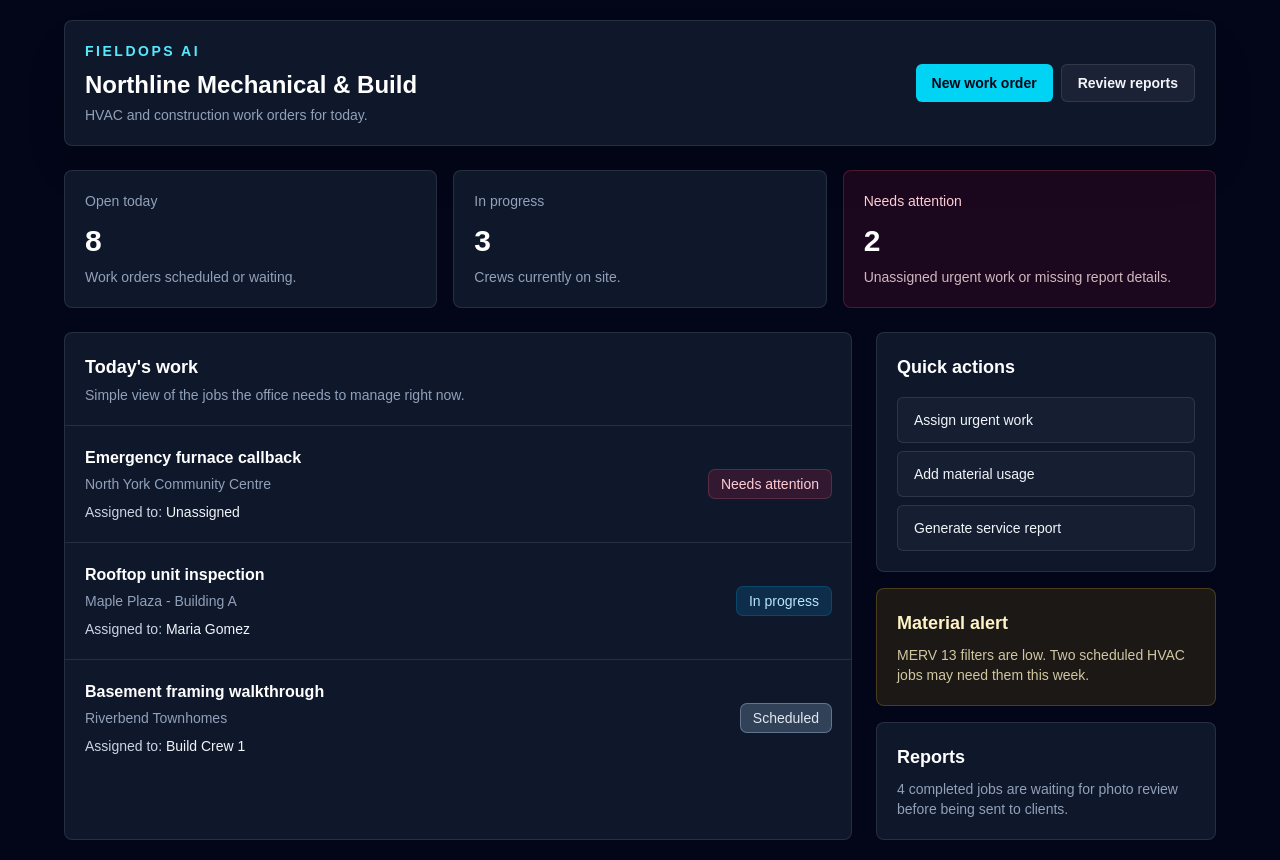
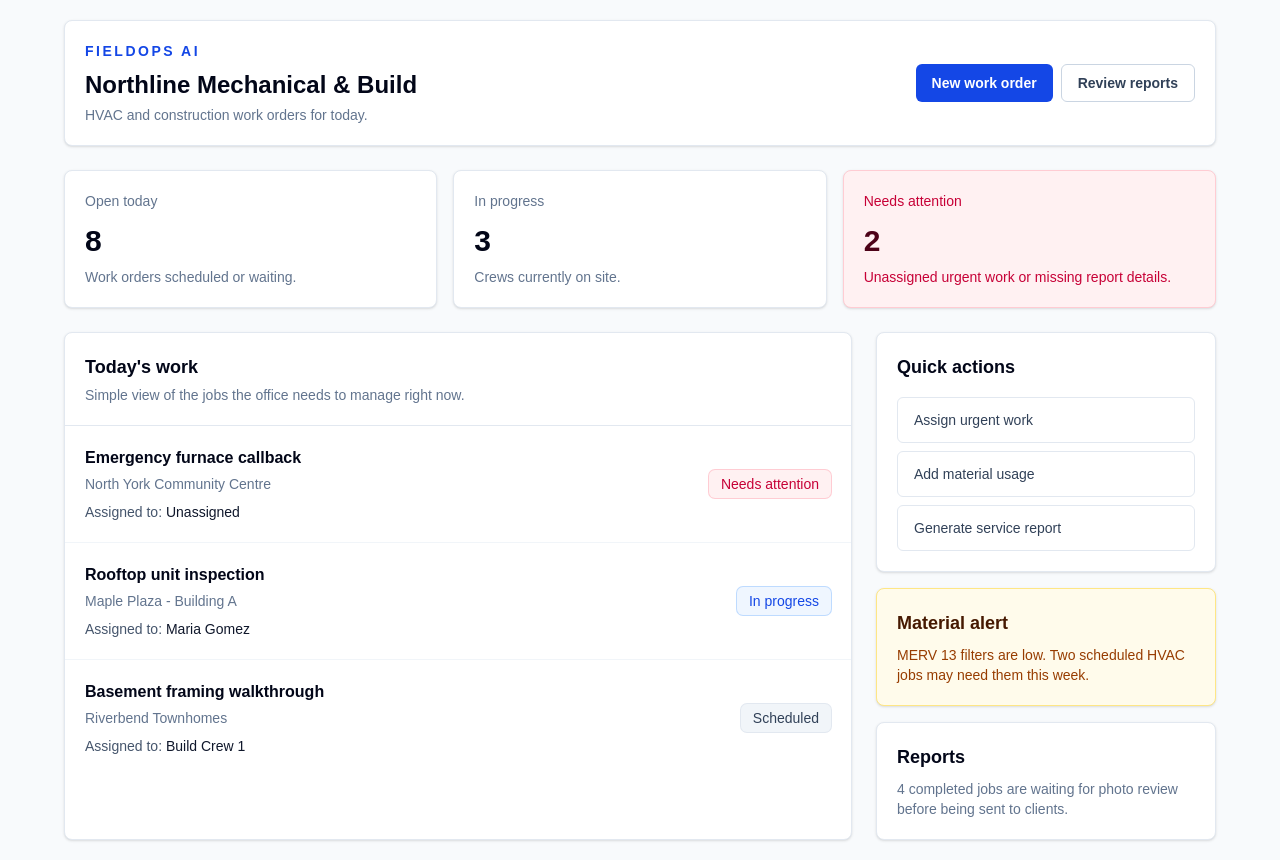
Before and after one commit to JuanBallesterosDev/BuildDispatch, a Next.js app: page / in a window 1280 px wide. Built offline with nearby package versions, Linux system fonts and the light colour scheme.

Commit message:
Set light theme as product default

```diff
--- a/src/app/page.tsx
+++ b/src/app/page.tsx
@@ -4,47 +4,47 @@ const workOrders = [
     customer: "North York Community Centre",
     assignedTo: "Unassigned",
     status: "Needs attention",
-    statusClass: "bg-rose-500/15 text-rose-200 ring-1 ring-rose-400/30",
+    statusClass: "bg-rose-50 text-rose-700 ring-1 ring-rose-200",
   },
   {
     title: "Rooftop unit inspection",
     customer: "Maple Plaza - Building A",
     assignedTo: "Maria Gomez",
     status: "In progress",
-    statusClass: "bg-sky-500/15 text-sky-200 ring-1 ring-sky-400/30",
+    statusClass: "bg-blue-50 text-blue-700 ring-1 ring-blue-200",
   },
   {
     title: "Basement framing walkthrough",
     customer: "Riverbend Townhomes",
     assignedTo: "Build Crew 1",
     status: "Scheduled",
-    statusClass: "bg-slate-700 text-slate-200 ring-1 ring-slate-500",
+    statusClass: "bg-slate-100 text-slate-700 ring-1 ring-slate-200",
   },
 ];
 
 export default function Home() {
   return (
-    <main className="min-h-screen bg-slate-950 px-4 py-5 text-slate-100 sm:px-6 lg:px-8">
+    <main className="min-h-screen bg-slate-50 px-4 py-5 text-slate-950 sm:px-6 lg:px-8">
       <section className="mx-auto max-w-6xl">
-        <header className="mb-6 rounded-lg border border-white/10 bg-slate-900 p-5 shadow-2xl shadow-black/20">
+        <header className="mb-6 rounded-lg border border-slate-200 bg-white p-5 shadow-sm">
           <div className="flex flex-col gap-4 lg:flex-row lg:items-center lg:justify-between">
             <div>
-              <p className="text-sm font-semibold uppercase tracking-[0.18em] text-cyan-300">
+              <p className="text-sm font-semibold uppercase tracking-[0.18em] text-blue-700">
                 FieldOps AI
               </p>
-              <h1 className="mt-2 text-2xl font-semibold text-white">
+              <h1 className="mt-2 text-2xl font-semibold text-slate-950">
                 Northline Mechanical & Build
               </h1>
-              <p className="mt-1 text-sm text-slate-400">
+              <p className="mt-1 text-sm text-slate-500">
                 HVAC and construction work orders for today.
               </p>
             </div>
 
             <div className="flex flex-wrap gap-2">
-              <button className="rounded-md bg-cyan-400 px-4 py-2 text-sm font-semibold text-slate-950 hover:bg-cyan-300">
+              <button className="rounded-md bg-blue-700 px-4 py-2 text-sm font-semibold text-white hover:bg-blue-800">
                 New work order
               </button>
-              <button className="rounded-md border border-white/10 bg-white/5 px-4 py-2 text-sm font-semibold text-slate-100 hover:bg-white/10">
+              <button className="rounded-md border border-slate-300 bg-white px-4 py-2 text-sm font-semibold text-slate-700 hover:bg-slate-50">
                 Review reports
               </button>
             </div>
@@ -52,58 +52,60 @@ export default function Home() {
         </header>
 
         <section className="mb-6 grid gap-4 md:grid-cols-3">
-          <div className="rounded-lg border border-white/10 bg-slate-900 p-5">
-            <p className="text-sm font-medium text-slate-400">Open today</p>
-            <p className="mt-3 text-3xl font-semibold text-white">8</p>
-            <p className="mt-2 text-sm text-slate-400">
+          <div className="rounded-lg border border-slate-200 bg-white p-5 shadow-sm">
+            <p className="text-sm font-medium text-slate-500">Open today</p>
+            <p className="mt-3 text-3xl font-semibold text-slate-950">8</p>
+            <p className="mt-2 text-sm text-slate-500">
               Work orders scheduled or waiting.
             </p>
           </div>
 
-          <div className="rounded-lg border border-white/10 bg-slate-900 p-5">
-            <p className="text-sm font-medium text-slate-400">In progress</p>
-            <p className="mt-3 text-3xl font-semibold text-white">3</p>
-            <p className="mt-2 text-sm text-slate-400">
+          <div className="rounded-lg border border-slate-200 bg-white p-5 shadow-sm">
+            <p className="text-sm font-medium text-slate-500">In progress</p>
+            <p className="mt-3 text-3xl font-semibold text-slate-950">3</p>
+            <p className="mt-2 text-sm text-slate-500">
               Crews currently on site.
             </p>
           </div>
 
-          <div className="rounded-lg border border-rose-400/20 bg-rose-500/10 p-5">
-            <p className="text-sm font-medium text-rose-200">
+          <div className="rounded-lg border border-rose-200 bg-rose-50 p-5 shadow-sm">
+            <p className="text-sm font-medium text-rose-700">
               Needs attention
             </p>
-            <p className="mt-3 text-3xl font-semibold text-white">2</p>
-            <p className="mt-2 text-sm text-rose-100/80">
+            <p className="mt-3 text-3xl font-semibold text-rose-950">2</p>
+            <p className="mt-2 text-sm text-rose-700">
               Unassigned urgent work or missing report details.
             </p>
           </div>
         </section>
 
         <section className="grid gap-6 lg:grid-cols-[1fr_340px]">
-          <div className="rounded-lg border border-white/10 bg-slate-900">
-            <div className="border-b border-white/10 p-5">
-              <h2 className="text-lg font-semibold text-white">
+          <div className="rounded-lg border border-slate-200 bg-white shadow-sm">
+            <div className="border-b border-slate-200 p-5">
+              <h2 className="text-lg font-semibold text-slate-950">
                 Today&apos;s work
               </h2>
-              <p className="mt-1 text-sm text-slate-400">
+              <p className="mt-1 text-sm text-slate-500">
                 Simple view of the jobs the office needs to manage right now.
               </p>
             </div>
 
-            <div className="divide-y divide-white/10">
+            <div className="divide-y divide-slate-100">
               {workOrders.map((order) => (
                 <article
-                  className="flex flex-col gap-4 p-5 hover:bg-white/[0.03] sm:flex-row sm:items-center sm:justify-between"
+                  className="flex flex-col gap-4 p-5 hover:bg-slate-50 sm:flex-row sm:items-center sm:justify-between"
                   key={order.title}
                 >
                   <div>
-                    <h3 className="font-semibold text-white">{order.title}</h3>
-                    <p className="mt-1 text-sm text-slate-400">
+                    <h3 className="font-semibold text-slate-950">
+                      {order.title}
+                    </h3>
+                    <p className="mt-1 text-sm text-slate-500">
                       {order.customer}
                     </p>
-                    <p className="mt-2 text-sm text-slate-300">
+                    <p className="mt-2 text-sm text-slate-600">
                       Assigned to:{" "}
-                      <span className="font-medium text-slate-100">
+                      <span className="font-medium text-slate-900">
                         {order.assignedTo}
                       </span>
                     </p>
@@ -120,36 +122,36 @@ export default function Home() {
           </div>
 
           <aside className="space-y-4">
-            <div className="rounded-lg border border-white/10 bg-slate-900 p-5">
-              <h2 className="text-lg font-semibold text-white">
+            <div className="rounded-lg border border-slate-200 bg-white p-5 shadow-sm">
+              <h2 className="text-lg font-semibold text-slate-950">
                 Quick actions
               </h2>
               <div className="mt-4 grid gap-2">
-                <button className="rounded-md border border-white/10 bg-white/[0.03] px-4 py-3 text-left text-sm font-medium text-slate-100 hover:bg-white/10">
+                <button className="rounded-md border border-slate-200 bg-white px-4 py-3 text-left text-sm font-medium text-slate-700 hover:bg-slate-50">
                   Assign urgent work
                 </button>
-                <button className="rounded-md border border-white/10 bg-white/[0.03] px-4 py-3 text-left text-sm font-medium text-slate-100 hover:bg-white/10">
+                <button className="rounded-md border border-slate-200 bg-white px-4 py-3 text-left text-sm font-medium text-slate-700 hover:bg-slate-50">
                   Add material usage
                 </button>
-                <button className="rounded-md border border-white/10 bg-white/[0.03] px-4 py-3 text-left text-sm font-medium text-slate-100 hover:bg-white/10">
+                <button className="rounded-md border border-slate-200 bg-white px-4 py-3 text-left text-sm font-medium text-slate-700 hover:bg-slate-50">
                   Generate service report
                 </button>
               </div>
             </div>
 
-            <div className="rounded-lg border border-amber-300/20 bg-amber-400/10 p-5">
-              <h2 className="text-lg font-semibold text-amber-100">
+            <div className="rounded-lg border border-amber-200 bg-amber-50 p-5 shadow-sm">
+              <h2 className="text-lg font-semibold text-amber-950">
                 Material alert
               </h2>
-              <p className="mt-2 text-sm text-amber-100/80">
+              <p className="mt-2 text-sm text-amber-800">
                 MERV 13 filters are low. Two scheduled HVAC jobs may need them
                 this week.
               </p>
             </div>
 
-            <div className="rounded-lg border border-white/10 bg-slate-900 p-5">
-              <h2 className="text-lg font-semibold text-white">Reports</h2>
-              <p className="mt-2 text-sm text-slate-400">
+            <div className="rounded-lg border border-slate-200 bg-white p-5 shadow-sm">
+              <h2 className="text-lg font-semibold text-slate-950">Reports</h2>
+              <p className="mt-2 text-sm text-slate-500">
                 4 completed jobs are waiting for photo review before being sent
                 to clients.
               </p>
```
